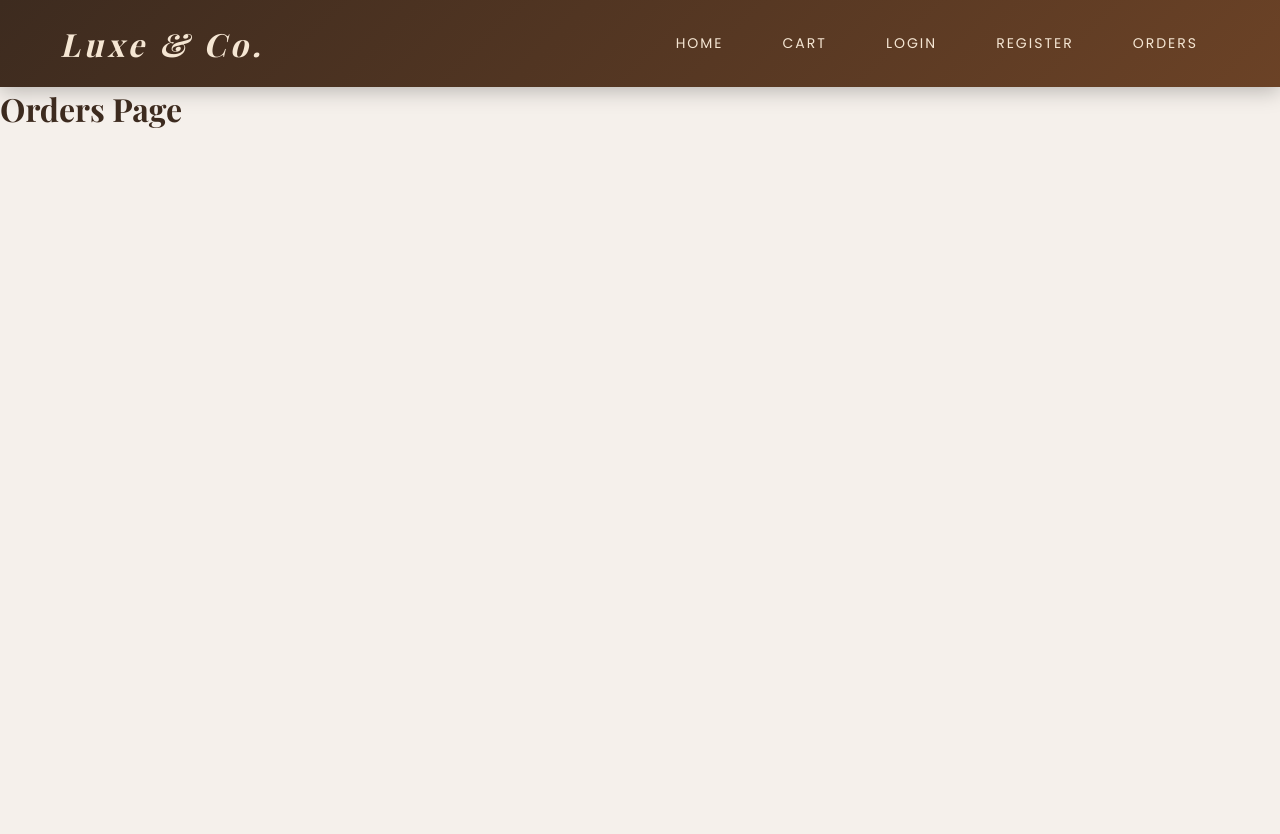
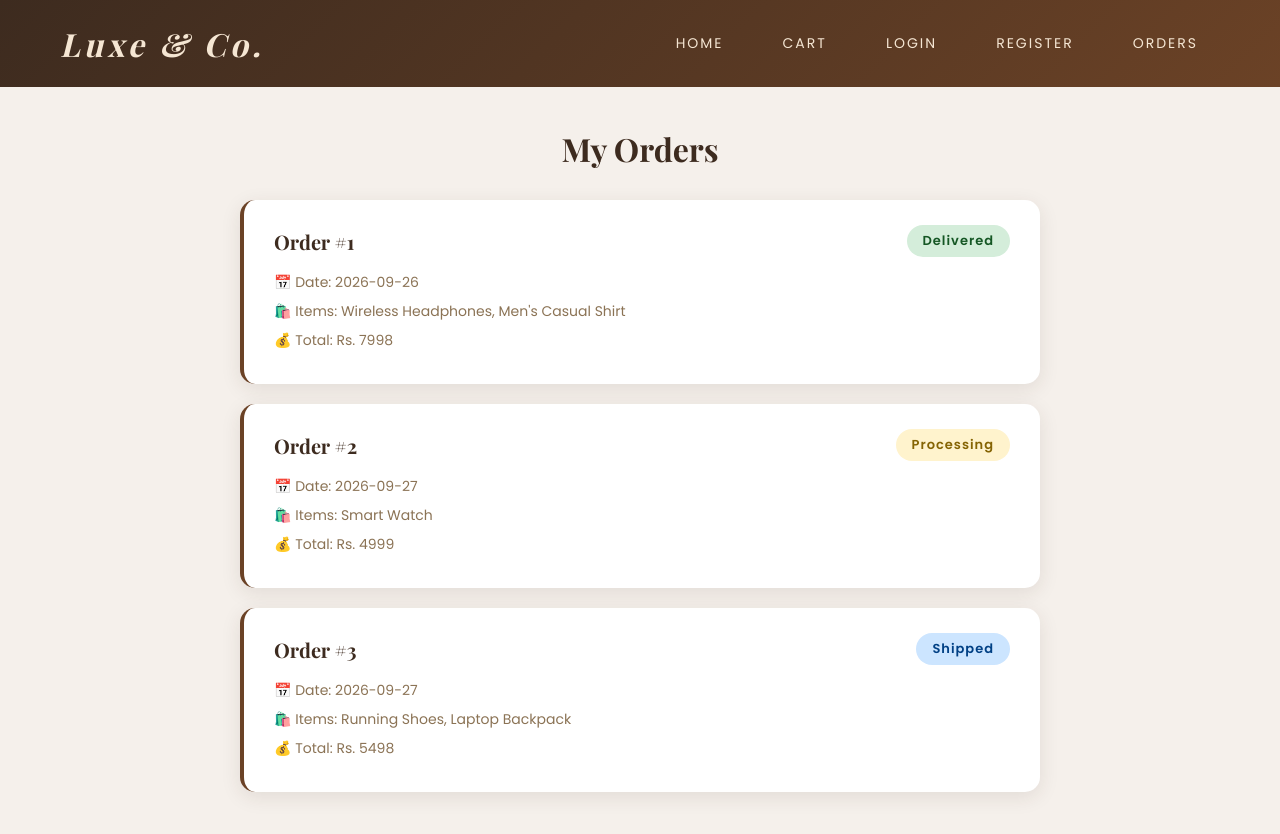
Before and after one commit to Kinza-Khalid/E-commerce-store, a React (Vite) app: page /orders in a window 1280 px wide. Shown: the top 834 px of the page. Before the commit the page ends 800 px from the top, so only its background shows below. Built offline with nearby package versions, Linux system fonts and the light colour scheme.

Commit message:
Orders page complete - all frontend pages done

```diff
--- /dev/null
+++ b/src/pages/Orders.css
@@ -0,0 +1,67 @@
+.orders-container {
+  padding: 40px 60px;
+  background-color: #f5f0eb;
+  min-height: 100vh;
+}
+
+.orders-title {
+  font-family: 'Playfair Display', serif;
+  font-size: 32px;
+  color: #3d2b1f;
+  margin-bottom: 30px;
+  text-align: center;
+}
+
+.order-card {
+  background: white;
+  border-radius: 15px;
+  padding: 25px 30px;
+  margin-bottom: 20px;
+  box-shadow: 0 5px 20px rgba(61,43,31,0.1);
+  border-left: 4px solid #6b4226;
+  max-width: 800px;
+  margin: 0 auto 20px auto;
+}
+
+.order-header {
+  display: flex;
+  justify-content: space-between;
+  align-items: center;
+  margin-bottom: 15px;
+}
+
+.order-header h3 {
+  font-family: 'Playfair Display', serif;
+  color: #3d2b1f;
+  font-size: 20px;
+}
+
+.order-status {
+  padding: 6px 16px;
+  border-radius: 20px;
+  font-size: 13px;
+  font-weight: 600;
+  letter-spacing: 1px;
+}
+
+.order-status.delivered {
+  background: #d4edda;
+  color: #155724;
+}
+
+.order-status.processing {
+  background: #fff3cd;
+  color: #856404;
+}
+
+.order-status.shipped {
+  background: #cce5ff;
+  color: #004085;
+}
+
+.order-body p {
+  color: #8b7355;
+  font-size: 14px;
+  margin-bottom: 8px;
+  font-family: 'Poppins', sans-serif;
+}
--- a/src/pages/Orders.jsx
+++ b/src/pages/Orders.jsx
@@ -1,7 +1,50 @@
-
-
+import './Orders.css'
 
 function Orders() {
-  return <div><h1>Orders Page</h1></div>
+  const fakeOrders = [
+    {
+      id: 1,
+      date: "2026-09-26",
+      status: "Delivered",
+      total: 7998,
+      items: ["Wireless Headphones", "Men's Casual Shirt"]
+    },
+    {
+      id: 2,
+      date: "2026-09-27",
+      status: "Processing",
+      total: 4999,
+      items: ["Smart Watch"]
+    },
+    {
+      id: 3,
+      date: "2026-09-27",
+      status: "Shipped",
+      total: 5498,
+      items: ["Running Shoes", "Laptop Backpack"]
+    }
+  ]
+
+  return (
+    <div className="orders-container">
+      <h1 className="orders-title">My Orders</h1>
+      {fakeOrders.map(order => (
+        <div key={order.id} className="order-card">
+          <div className="order-header">
+            <h3>Order #{order.id}</h3>
+            <span className={`order-status ${order.status.toLowerCase()}`}>
+              {order.status}
+            </span>
+          </div>
+          <div className="order-body">
+            <p>📅 Date: {order.date}</p>
+            <p>🛍️ Items: {order.items.join(', ')}</p>
+            <p>💰 Total: Rs. {order.total}</p>
+          </div>
+        </div>
+      ))}
+    </div>
+  )
 }
+
 export default Orders
```
